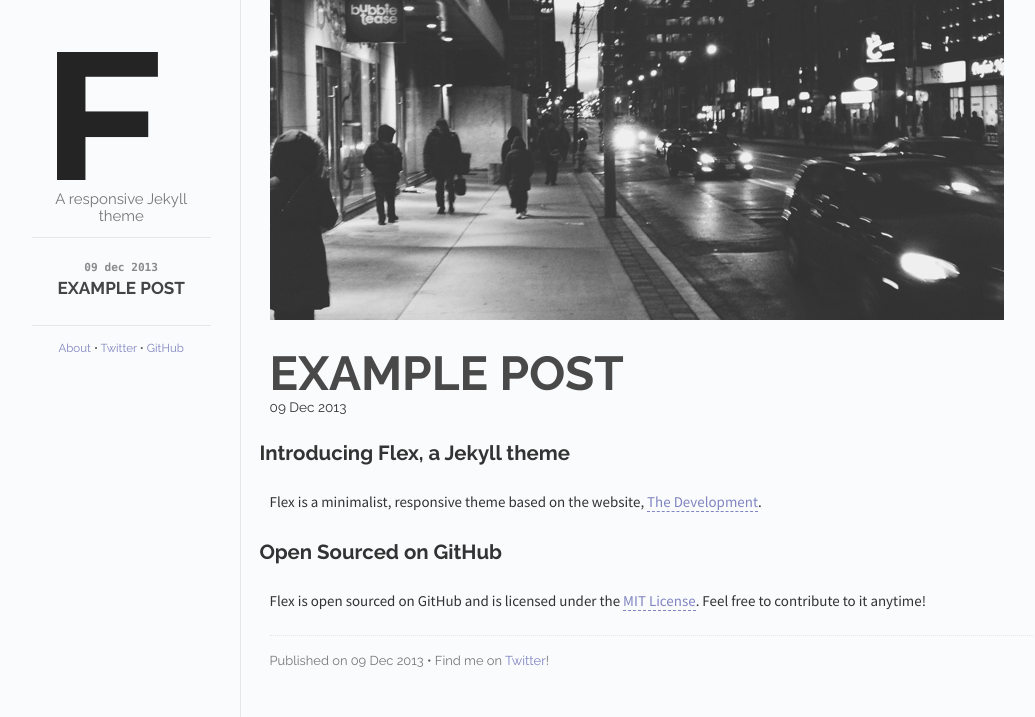
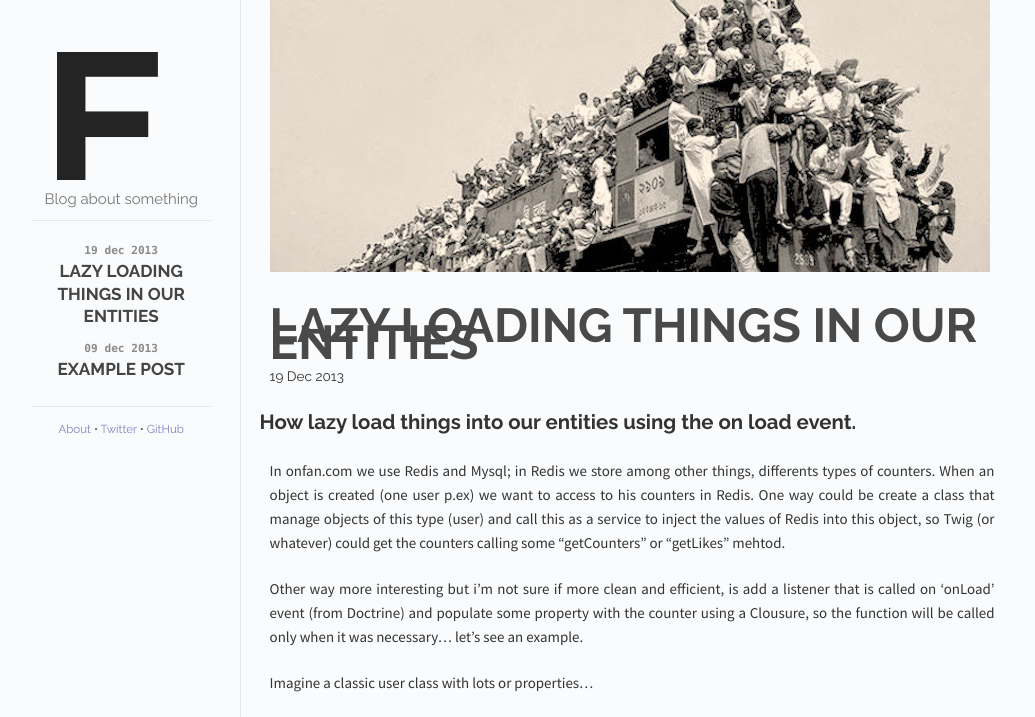
Before and after one commit to joanteixi/joanteixi.github.io, a Jekyll site: the page built from index.html, in a window 1280 px wide. Shown: the top 717 px of the page, without its empty margins (118-1153 px from the left). Built offline with Jekyll 4.4.1, drawn with Linux system fonts in a browser that asks for light colours; Markdown is read by kramdown in place of the engine named in the settings; some of the changed text lies outside the part shown; grey boxes are pictures that could not be loaded.

Commit message:
create new post about lazy loading

```diff
--- a/_config.yml
+++ b/_config.yml
@@ -1,3 +1,3 @@
-name: Flex
+name: Joan Teixi
 markdown: redcarpet
 pygments: true
--- a/_includes/post.html
+++ b/_includes/post.html
@@ -18,7 +18,7 @@
   <div class="colophon">
     <p>
       <span id="pub-date">Published on {{ page.date | date_to_string }}</span> <span class="separator">&bull;</span>
-      <span id="social">Find me on <a href="">Twitter</a>!</span>
+      <span id="social">Find me on <a href="http://www.twitter.com/joanteixi">Twitter</a>!</span>
     </p>
   </div>
 </div>
--- a/_layouts/default.html
+++ b/_layouts/default.html
@@ -24,7 +24,7 @@
       <div class="sidebar" id="sidebar">
         <div class="header">
           <h1 class="title"><a href="/"><img id="logo" src="/images/logo.png"></a></h1>
-          <span class="tagline">A responsive Jekyll theme</span>
+          <span class="tagline">Blog about something</span>
         </div>
         <div class="posts">
           <ul class="posts-list">
@@ -41,8 +41,8 @@
         <div class="footer">
           <span id="footer-links">
             <a href="" class="footer-link">About</a> <span class="separator">&bull;</span>
-            <a href="" class="footer-link">Twitter</a> <span class="separator">&bull;</span>
-            <a href="" class="footer-link">GitHub</a>
+            <a href="http://www.twitter.com/joanteixi" class="footer-link">Twitter</a> <span class="separator">&bull;</span>
+            <a href="http://www.github.com/joanteixi" class="footer-link">GitHub</a>
           </span>
         </div>
       </div>
--- /dev/null
+++ b/_posts/2013-12-18-lazy-loading-thing-in-our-entities.md
@@ -0,0 +1,29 @@
+---
+layout: post
+title: Lazy loading things in our entities
+cover: lazy-loading.jpg
+date:   2013-12-19 00:10:00
+categories: posts
+---
+
+## How lazy load things into our entities using the on load event.
+
+In onfan.com we use Redis and Mysql; in Redis we store among other things, differents types of counters. When an object is created (one user p.ex) we want to access to his counters in Redis. One way could be create a class  that manage objects of this type (user) and call this as a service to inject the values of Redis into this object, so Twig (or whatever) could get the counters calling some "getCounters" or "getLikes" mehtod.
+
+Other way more interesting but i'm not sure if more clean and efficient, is add a listener that is called on 'onLoad' event (from Doctrine) and populate some property with the counter using a Clousure, so the function will be called only when it was necessary... let's see an example.
+
+Imagine a classic user class with lots or properties...
+
+{% gist joanteixi/8014610 %}
+
+Every time that user object is created,  Doctrine dispatch onLoad event. We can listen to this event  with a listener that incorporates Redis service.
+
+{% gist joanteixi/58e6c280d117773f2126 %}
+
+So, every time that we do something like:
+
+    $venue = $em->getRepository('CoreBundle:Venue')->find(1);
+
+When we call :
+
+    $venue->getLikes(), the REDIS instance is called and injected into Venue object.
```
Also changed, not shown: images/lazy-loading.jpg (added).
